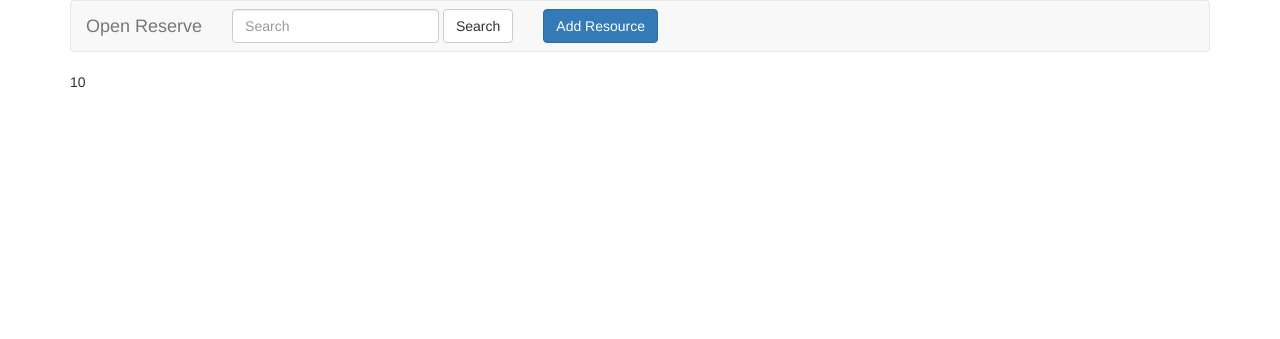
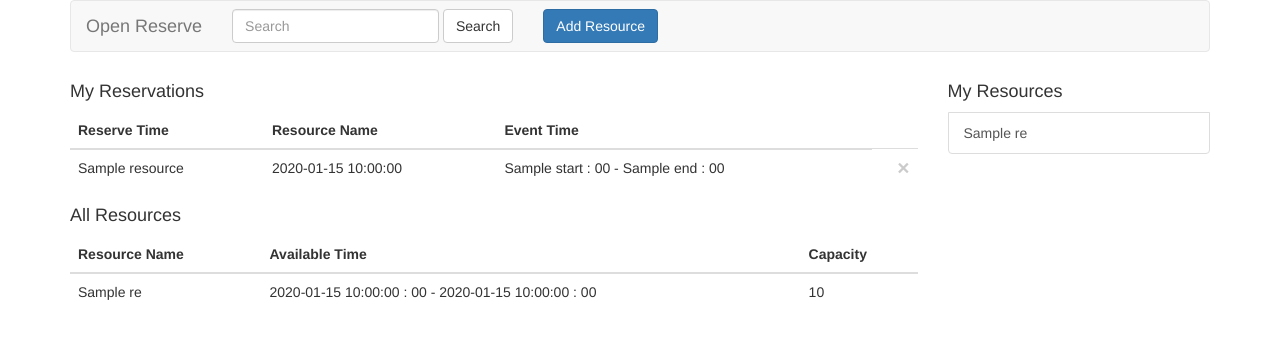
Before and after one commit to ding-peng/open-reserve, a Python web app: template templates/index.html in a window 1280 px wide. Shown: the top 339 px of the page. Run offline with Jinja, Linux system fonts and the light colour scheme; the template is opened without the code that fills it: most values are stand-ins (such as "Sample title", 1, 10 or a date in 2020).

Commit message:
finish raw landing page template

```diff
--- a/app.yaml
+++ b/app.yaml
@@ -7,6 +7,8 @@ threadsafe: true
 handlers:
 - url: /static
   static_dir: templates/static
+- url: /resource
+  script: resource.app
 - url: /
   script: main.app
 
--- a/templates/base.html
+++ b/templates/base.html
@@ -7,7 +7,7 @@
 </head>
 <body>
 	<div class="container">
-		<nav class="navbar navbar-default">
+<nav class="navbar navbar-default">
   <div class="container-fluid">
     <!-- Brand and toggle get grouped for better mobile display -->
     <div class="navbar-header">
--- a/templates/index.html
+++ b/templates/index.html
@@ -2,8 +2,64 @@
 
 {% block content %}
 
-{% for res in resources %}
-  <p>{{ res.capacity }}</p>
-{% endfor %}
+<div class="row">
+  	<div class="col-md-9">
+  		<h4>My Reservations</h4>
+<table class="table table-hover">
+	<thead>
+		<tr>
+			<th>Reserve Time</th>
+			<th>Resource Name</th>
+			<th>Event Time</th>
+		</tr>
+	</thead>
+	<tbody>
+		{% for res in reservations %}
+		<tr>
+			<td>{{ res.resource.name }}</td>
+			<td>{{ res.reserve_time }}</td>
+			<td>{{ res.start }} : 00 - {{ res.end }} : 00</td>
+			<td>
+            	<a href="/reservation/{{ res.id }}/del" class="close" onclick="return confirm('Confirm Delete?')"><span aria-hidden="true">&times;</span></a>
+        	</td>
+		</tr>
+		{% endfor %}
+	</tbody>
+</table>
+<h4>All Resources</h4>
+<table class="table table-hover">
+	<thead>
+		<tr>
+			<th>Resource Name</th>
+			<th>Available Time</th>
+			<th>Capacity</th>
+		</tr>
+	</thead>
+	<tbody>
+		{% for res in resources %}
+		<tr>
+			<td>{{ res.name }}</td>
+			<td>{{ res.start_time }} : 00 - {{ res.end_time }} : 00</td>
+			<td>{{ res.capacity }}</td>
+		</tr>
+		{% endfor %}
+	</tbody>
+</table>
+  	</div>
+  <div class="col-md-3">
+<div class="list-group">
+	<h4>My Resources</h4>
+	{% for res in my_resources %}
+		<a href="#" class="list-group-item">{{ res.name }}</a>
+	{% endfor %}
+</div>
+  </div>
+</div>
+
+
+
+
+
+
 
 {% endblock %}
```
Also changed, not shown: main.py (+8 -4 lines), model.py (+12 -1 lines).
